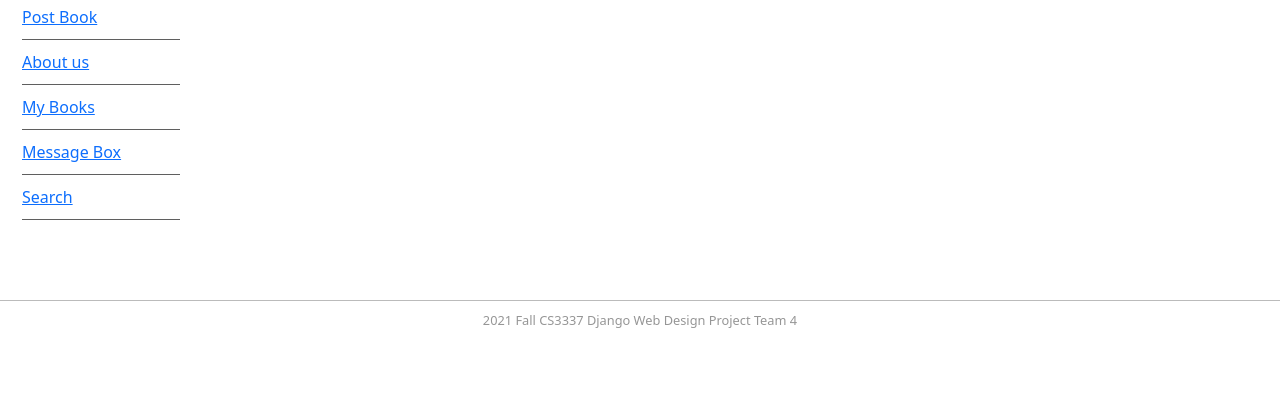
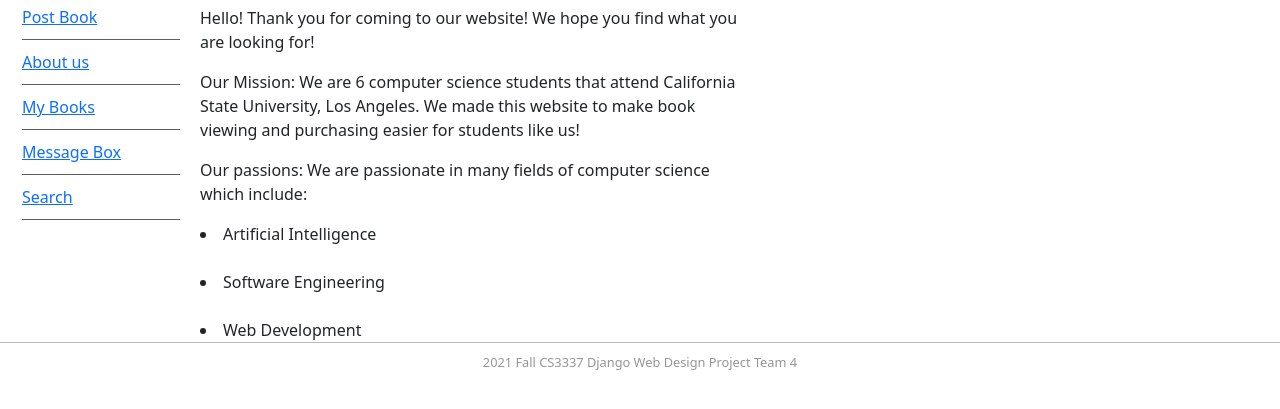
Before and after one commit to LyJacky/pythonspace, a Django app: page /aboutus in a window 1280 px wide. Shown: the part 290-699 px from the top of the page. Run offline with Django 3.2, Linux system fonts and the light colour scheme; data comes from the database, SQL or seed files in the repository.

Commit message:
Update About Us Page
About Us page updated

```diff
--- a/bookEx/bookEx/templates/bookMng/aboutus.html
+++ b/bookEx/bookEx/templates/bookMng/aboutus.html
@@ -2,8 +2,16 @@
 {% load static %}
 
 {% block content %}
-<h1> About Us </h1>
+<h1 align="center"> About Us </h1>
+<p> Hello! Thank you for coming to our website! We hope you find what you are looking for!</p>
+<p> Our Mission: We are 6 computer science students that attend California State University, Los Angeles. We made this
+    website to make book viewing and purchasing easier for students like us! </p>
+<p> Our passions: We are passionate in many fields of computer science which include:</p>
+<li>Artificial Intelligence</li><br>
+<li>Software Engineering</li><br>
+<li>Web Development</li>
 {% endblock content %}
+
 
 
 {% block sidenav %}
```
